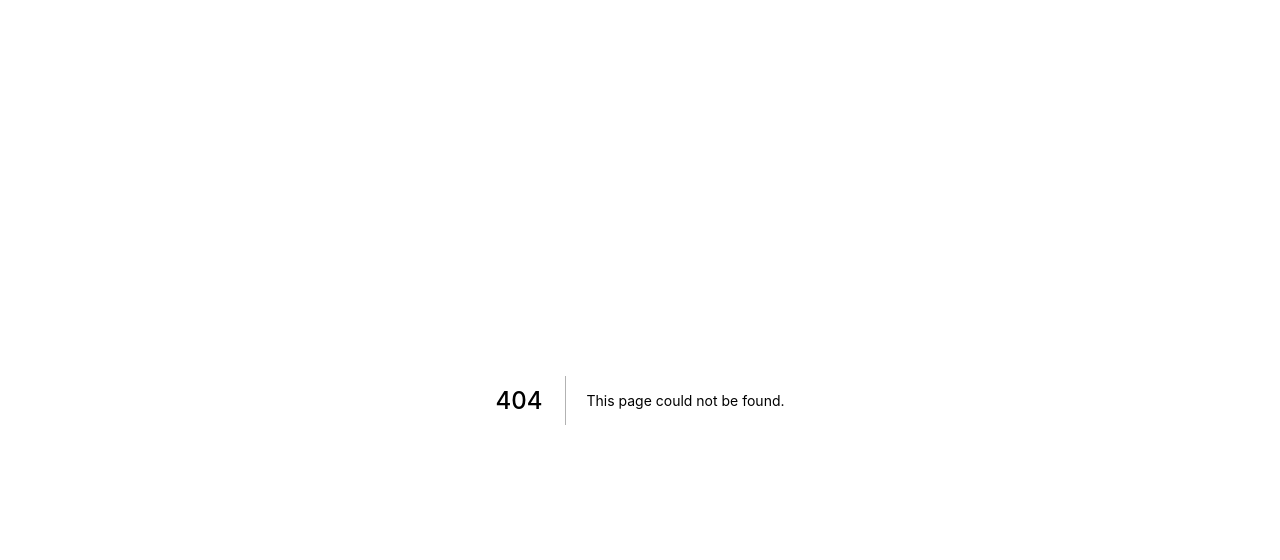
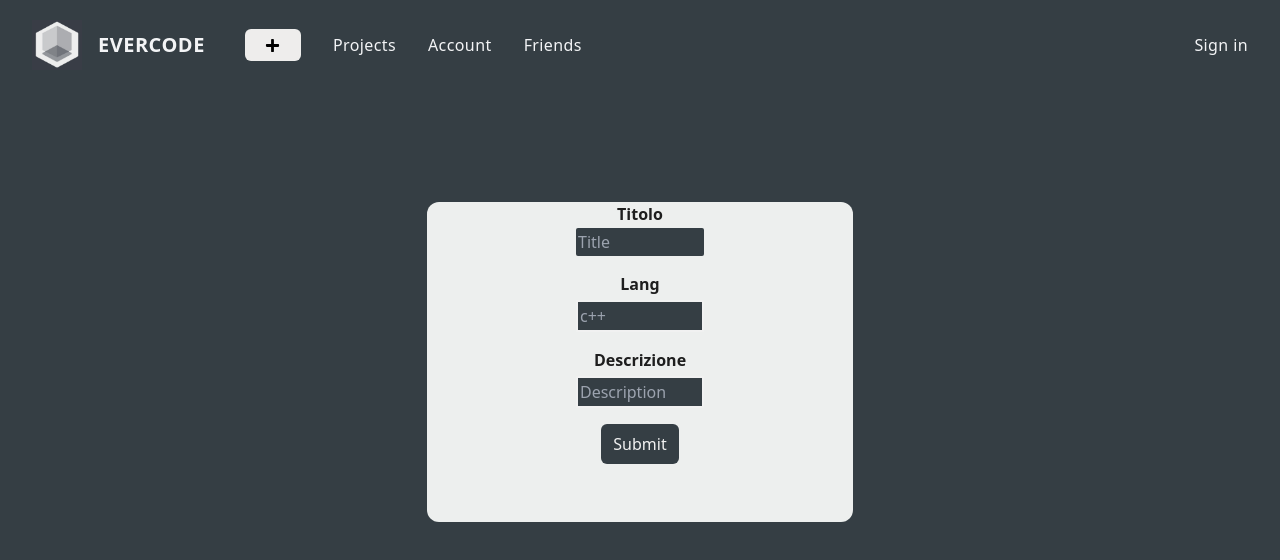
Before and after one commit to ophelo/evercode-frontend, a Next.js app: page /project/create in a window 1280 px wide. Before the commit this address had no page. Shown: the top 560 px of the page. Built offline with nearby package versions, Linux system fonts and the light colour scheme; no server answers.

Commit message:
Page project create + view project page

```diff
--- a/components/friend/WallCard.js
+++ b/components/friend/WallCard.js
@@ -5,7 +5,7 @@ const WallCard = ({ name, status }) => {
       <div className="flex w-full h-1/2 lg:w-11/12 mb-3">
         <div className="flex pr-1 col-span-1">
           <img className="rounded-full w-11 h-11" src={"https://picsum.photos/200/200?random="+name} alt=""/>
-          <div className={"absolute left-9 h-3 w-3 rounded-full border-2 border-white self-end " + (status === 'online' ? "bg-green-500" : "bg-gray-300" )} />
+          {status ? <div className={"absolute left-9 h-3 w-3 rounded-full border-2 border-white self-end " + (status === 'online' ? "bg-green-500" : "bg-gray-300" )} /> : "" }
         </div>
         <div className="col-span-3 text-sm m-3 font-medium">{name}</div>
       </div>
--- a/package.json
+++ b/package.json
@@ -17,12 +17,15 @@
     "@emotion/styled": "^11.8.1",
     "@monaco-editor/react": "^4.4.5",
     "axios": "^0.26.1",
+    "chart.js": "^3.8.0",
     "dotenv": "^16.0.1",
     "monaco-editor-webpack-plugin": "^7.0.1",
     "next": "12.1.4",
     "next-transpile-modules": "^9.0.0",
     "react": "18.0.0",
+    "react-chartjs-2": "^4.2.0",
     "react-dom": "18.0.0",
+    "react-icon": "^1.0.0",
     "react-icons": "^4.3.1",
     "react-markdown": "^8.0.3",
     "react-select": "^5.3.2",
--- a/pages/project/[id]/view.js
+++ b/pages/project/[id]/view.js
@@ -1,52 +1,150 @@
-import {useState,React} from "react";
-import Editor from "../../../components/compiler/Editor";
-import NavbarWrite from "../../../components/navbar/NavbarWrite";
+import React, { useEffect, useState } from "react";
+import LastActivity from "../../../components/LastActivity";
+import NavBar2 from "../../../components/navbar/NavBar2";
+import { getSession } from "@auth0/nextjs-auth0";
+import WallCard from "../../../components/friend/WallCard";
+import { Chart as ChartJS, ArcElement, Tooltip, Legend } from 'chart.js';
+import { Doughnut } from 'react-chartjs-2';
+import { FiEdit2, FiSave } from 'react-icons/fi'
+import useSWR from "swr";
+import {fetcherGet} from "../../../utils/fetcher"
+import axios from 'axios'
 
-export default function WatchProject(props) {
-    // Selected Programming Language
-    const [lang, setLang] = useState("javascript");
-    // Selected editor Theme
-    const [theme, setTheme] = useState("vs-dark");
-    // Variable for the font size
-    const [fontSize, setFontSize] = useState(15);
-    // State containing the current code
-    const [code, setCode] = useState("");
-    // State containing the ouput
-    const [out, setOut] = useState("$~");
-    // State for the project name
-    const [projectName, setProjectName] = useState("NewProject");
+ChartJS.register(ArcElement, Tooltip, Legend);
 
-    console.log(props.router.query.id)
+export const data = {
+  labels: ['Down votes', 'Up votes'],
+  datasets: [
+    {
+      label: '# of Votes',
+      data: [100, 200],
+      backgroundColor: [
+        'rgba(255, 99, 132, 0.2)',
+        'rgba(54, 162, 235, 0.2)',
+      ],
+      borderColor: [
+        'rgba(255, 99, 132, 1)',
+        'rgba(54, 162, 235, 1)',
+      ],
+      borderWidth: 1,
+    },
+  ],
+};
 
-    return (
-      <div className="flex flex-col w-screen h-screen bg-bg1">
-        <NavbarWrite
-          lang={lang}
-          setLang={setLang}
-          theme={theme}
-          setTheme={setTheme}
-          fontSize={fontSize}
-          setFontSize={setFontSize}
-          projectName={projectName}
-          setProjectName={setProjectName}
-          out={out}
-          setOut={setOut}
-        />
+const url = (process.env.SECURE ? 'https://' : 'http://') + process.env.BACK_ENDPOINT;
 
-        <div className="flex flex-row gap-3 pl-12">
-          <Editor
-            code={code}
-            setCode={setCode}
-            lang={lang}
-            theme={theme}
-            fontSize={fontSize}
-            projectName={projectName}
-          />
-          <div className="  w-2/5 h-auto bg-bblack border-2 border-bwhite">
-            {" "}
-            <h1 className="overflow-y-auto text-bwhite py-1 px-3">{out} </h1>
+const modifyProject = async (token, id, description, title, setDescription, setTitle) => {
+  await axios.patch(url+'/api/project/' + id,{
+    title: title,
+    description: description
+  }, {
+    headers: {
+      Authorization: 'Bearer ' + token
+    }
+  }).then((resp) => {
+    //router.replace('/');
+    setDescription(description)
+    setTitle(title)
+  }).catch(err => {
+    console.log(err);
+  })
+}
+
+export default function View({accessToken, router}) {
+  const [edit,setEdit] = useState(false)
+  const [title, setTitle] = useState("")
+  const [lang, setLang] = useState("")
+  const [description, setDescription] = useState("")
+  const [owners, setOwners] = useState([])
+
+  const { data: project , error } = useSWR({
+    url: url + '/api/project/' + router.query.id,
+    token: accessToken,
+  }, fetcherGet);
+
+  useEffect(() => {
+    if (project) {
+      setDescription(project.description)
+      setLang(project.language)
+      setTitle(project.title)
+      setOwners(project.owners)
+    }
+  }, [project])
+
+  return (
+    <LastActivity accessToken={accessToken}>
+      <div className="h-screen">
+        <NavBar2/>
+        <div className="h-full">
+          <div className="flex w-screen bg-gray-300 h-1/4">
+            <div className="bg-blue-500 rounded-full w-28 h-28 self-end m-5"/>
+            <div
+              className={"text-3xl font-bold self-end p-10 "  + (edit ? "hidden" : "")}>
+                {title}
+            </div>
+            <input
+                className={"m-10 text-3xl border-2 border-black font-bold bg-transparent self-end " + (!edit ? "hidden" : "") }
+                onChange={(e) => setTitle(e.target.value)}
+                value={title}
+              />
+          </div>
+
+          <div className="mt-4 p-10">
+            <button
+              className={"self-end border-2 border-black rounded-lg text-lg p-1 " + (edit ? "hidden" : "")}
+              onClick={() => {setEdit(!edit)}}>
+              <FiEdit2/>
+            </button>
+            <button
+              className={"text-xl text-green-500 border-2 border-green-500 p-1 rounded-lg " + (!edit ? "hidden" : "")}
+              onClick={async () => {
+                setEdit(!edit)
+                await modifyProject(accessToken, project._id, description, title, setDescription, setTitle)}}>
+              <FiSave/>
+            </button>
+            <div className="flex justify-end">
+              <div className="shadow-md p-2">
+                <div className="flex">
+                  <div className="text-2xl font-bold">Autori</div>
+                  <button className="pl-2 self-center text-lg"><FiEdit2/></button>
+                </div>
+                {owners.map((elem, id) => {
+                  return (<WallCard key={id} name={elem.username} />)
+                })}
+
+              </div>
+            </div>
+
+            <div className="rounded-lg shadow-md p-2">
+              <div className="flex">
+                <div className="text-3xl font-bold">Descrizione</div>
+              </div>
+              <textarea
+                className={"w-full h-full text-lg border-2 border-black " + (!edit ? "hidden" : "") }
+                onChange={(e) => setDescription(e.target.value)}
+                value={description}
+              />
+              <div className={"text-lg " + (edit ? "hidden" : "") }>{description}</div>
+            </div>
+
+            <div className="mt-5 shadow-md rounded-lg p-2">
+              <div className="text-3xl font-bold">Statistics</div>
+              <div className="pt-2 flex flex-col place-items-center">
+                <div className="flex place-items-center h-1/4 w-1/4">
+                  <Doughnut data={data} />
+                </div>
+                <div>Visualizzazioni: 100</div>
+              </div>
+            </div>
           </div>
         </div>
       </div>
-    );
-  }
+    </LastActivity>
+  )
+}
+
+export function getServerSideProps({ req, res }) {
+  const session = getSession(req, res)
+  if (!session) return { props: {}}
+  return { props: { accessToken: session.accessToken, user: session.user } }
+}
--- /dev/null
+++ b/pages/project/create.js
@@ -0,0 +1,117 @@
+import React, { useState } from "react";
+import LastActivity from "../../components/LastActivity";
+import NavBar2 from "../../components/navbar/NavBar2";
+import { getSession } from "@auth0/nextjs-auth0";
+import { Chart as ChartJS, ArcElement, Tooltip, Legend } from 'chart.js';
+import axios from 'axios'
+
+ChartJS.register(ArcElement, Tooltip, Legend);
+
+export const data = {
+  labels: ['Down votes', 'Up votes'],
+  datasets: [
+    {
+      label: '# of Votes',
+      data: [100, 200],
+      backgroundColor: [
+        'rgba(255, 99, 132, 0.2)',
+        'rgba(54, 162, 235, 0.2)',
+      ],
+      borderColor: [
+        'rgba(255, 99, 132, 1)',
+        'rgba(54, 162, 235, 1)',
+      ],
+      borderWidth: 1,
+    },
+  ],
+};
+
+const url = (process.env.SECURE ? 'https://' : 'http://') + process.env.BACK_ENDPOINT;
+
+const createProject = async (router, token, title, description, language) => {
+  axios.post(url+'/api/project/add',{
+    title: title,
+    description: description,
+    language: language,
+    code: "",
+    shared: false
+  }, {
+    headers: {
+      Authorization: 'Bearer ' + token
+    }
+  }).then((resp) => {
+    console.log(resp.data)
+    router.replace('/project/' + resp.data._id + '/view');
+  }).catch(err => {
+    console.log(err);
+  })
+}
+
+export default function Create({accessToken, router}) {
+  const [title, setTitle] = useState("")
+  const [lang, setLang] = useState("")
+  const [description, setDescription] = useState("")
+
+  return (
+    <LastActivity accessToken={accessToken}>
+      <NavBar2/>
+      <div className="pt-28 flex flex-col items-center h-screen bg-bg1">
+        <div className="flex flex-col gap-4 bg-bg2 w-1/3 h-80 items-center rounded-xl" >
+                <div className="flex flex-col gap-0.5 items-center">
+                <label className="text-bblack font-semibold ">Titolo</label>
+                <input
+                    className=" bg-bg1  border-bwhite w-32 text-bwhite py-0.5 px-0.5 rounded-sm"
+                    type="text"
+                    value={title}
+                    placeholder="Title"
+                    onChange={(e) => {
+                    setTitle(e.target.value);
+                    }}
+                />
+                </div>
+
+                <div className="flex flex-col gap-1  items-center">
+                    <label className=" text-bblack font-semibold">Lang</label>
+                    <input
+                        className="bg-bg1 border-2 border-bwhite w-32  text-bwhite py-0.5 px-0.5 rounded-sm"
+                        type="text"
+                        value={lang}
+                        placeholder="c++"
+                        onChange={(e) => {
+                          setLang(e.target.value);
+                        }}
+                    />
+                </div>
+
+                <div className="flex flex-col gap-1  items-center">
+                    <label className=" text-bblack font-semibold">Descrizione</label>
+                    <input
+                        className="bg-bg1 border-2 border-bwhite w-32  text-bwhite py-0.5 px-0.5 rounded-sm"
+                        type="text"
+                        value={description}
+                        placeholder="Description"
+                        onChange={(e) => {
+                          setDescription(e.target.value);
+                        }}
+                    />
+                </div>
+
+                <button
+                className="btn py-2 rounded-md transition ease-in-out delay-150  hover:-translate-y-1 hover:scale-110 hover:bg-bblack duration-300  bg-bg1 p-3 text-bwhite"
+                //type="submit"
+                onClick={() => createProject(router,accessToken,title,description,lang)}
+                >
+                Submit
+                </button>
+        </div>
+       {/* <CustomButton value="ciao" stndColor="bg-bg1" textColor="text-bwhite" hoverColor="hover:bg-bblack"  onClick={()=> {console.log("funziona")}}  /> */}
+      </div>
+    </LastActivity>
+  )
+}
+
+export function getServerSideProps({ req, res }) {
+  const session = getSession(req, res)
+  if (!session) return { props: {}}
+  return { props: { accessToken: session.accessToken, user: session.user } }
+}
```
Also changed, not shown: 1 other file (tests, documents, lock files or other folders).
